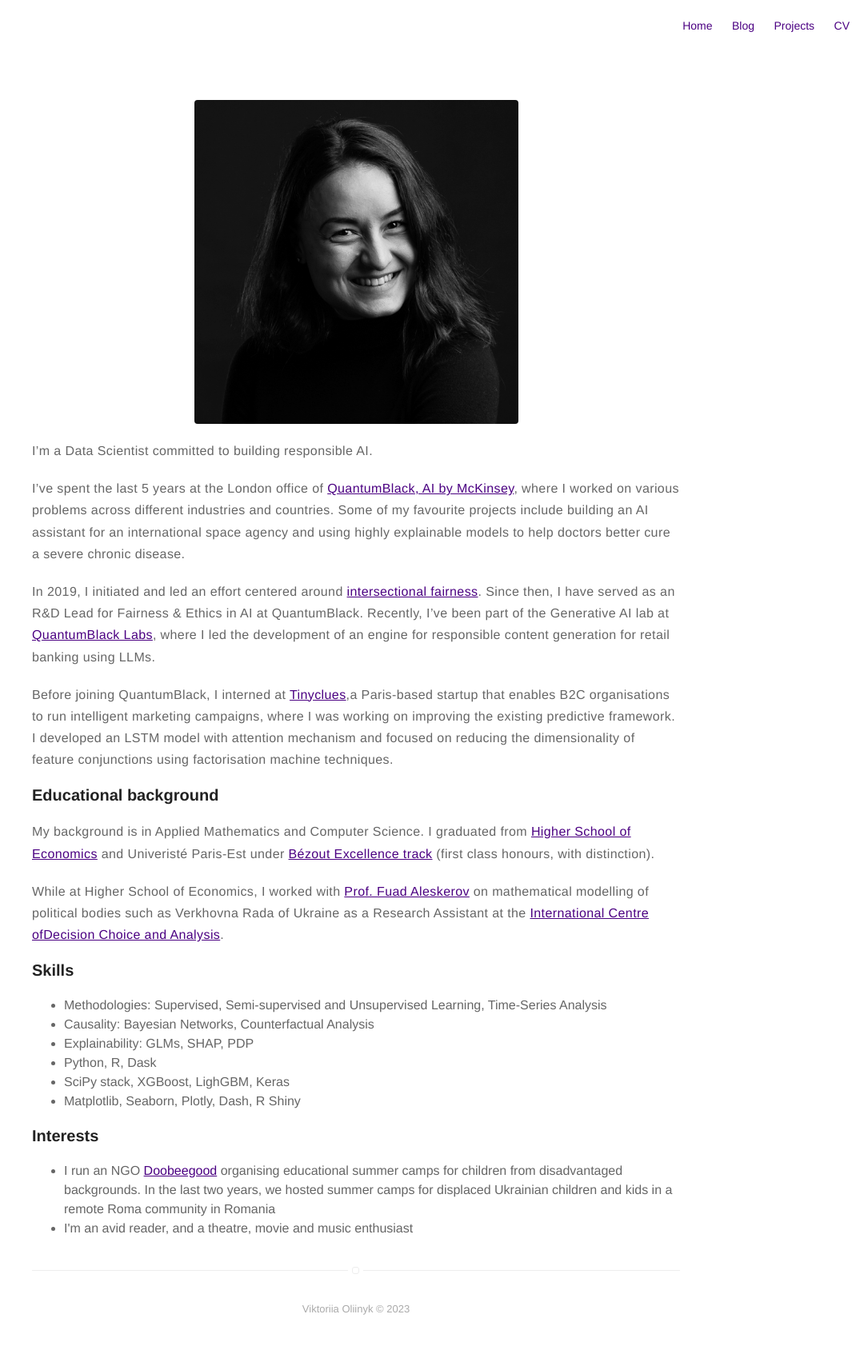
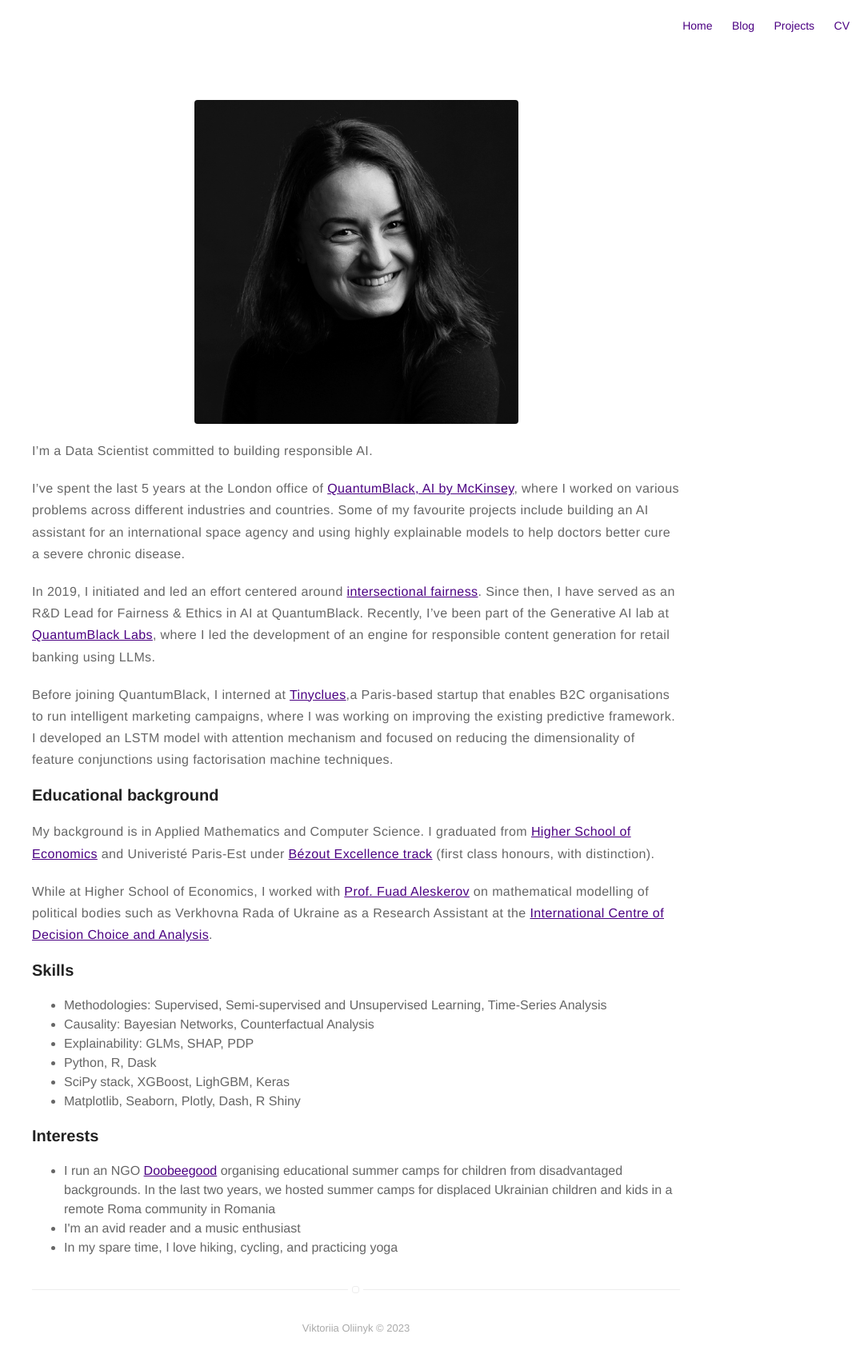
Before and after one commit to vikoliinyk/vikoliinyk.github.io, a Jekyll site: the page built from about.md, in a window 1280 px wide. Shown: the whole page at 80% size, without its empty margins (195-1280 px from the left). Built offline with Jekyll 4.4.1, drawn with Linux system fonts in a browser that asks for light colours; nearby versions of some CDN libraries; before the commit the page ends 1684 px from its top, so only the background shows below that.

Commit message:
Update About

```diff
--- a/about.md
+++ b/about.md
@@ -15,7 +15,7 @@ Before joining QuantumBlack, I interned at [Tinyclues](https://www.tinyclues.com
 <h3>Educational background</h3>
 My background is in Applied Mathematics and Computer Science. I graduated from [Higher School of Economics](https://cs.hse.ru/en/) and Univeristé Paris-Est under [Bézout Excellence track](https://labex-bezout.fr/masters-scholarships/) (first class honours, with distinction).
 
-While at Higher School of Economics, I worked with [Prof. Fuad Aleskerov](https://www.hse.ru/en/staff/faleskerov) on mathematical modelling of political bodies such as Verkhovna Rada of Ukraine as a Research Assistant at the [International Centre ofDecision Choice and Analysis](https://www.hse.ru/en/DeCAn/).
+While at Higher School of Economics, I worked with [Prof. Fuad Aleskerov](https://www.hse.ru/en/staff/faleskerov) on mathematical modelling of political bodies such as Verkhovna Rada of Ukraine as a Research Assistant at the [International Centre of Decision Choice and Analysis](https://www.hse.ru/en/DeCAn/).
 
 <h3>Skills</h3>
 
@@ -31,7 +31,8 @@ While at Higher School of Economics, I worked with [Prof. Fuad Aleskerov](https:
 <h3>Interests</h3>
 <ul>
 	<li>I run an NGO <a href="www.doobeegood.org">Doobeegood</a> organising educational summer camps for children from disadvantaged backgrounds. In the last two years, we hosted summer camps for displaced Ukrainian children and kids in a remote Roma community in Romania</li>
-	<li>I'm an avid reader, and a theatre, movie and music enthusiast</li>
+	<li>I'm an avid reader and a music enthusiast</li>
+	<li>In my spare time, I love hiking, cycling, and practicing yoga</li>
 </ul>
 
 <!-- <h2>Selected projects</h2>
```
